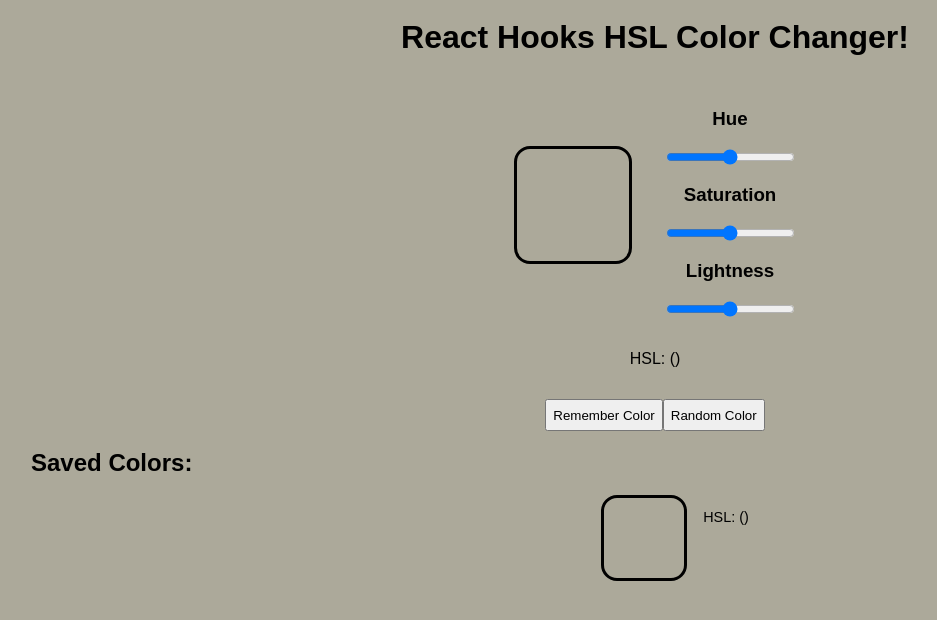
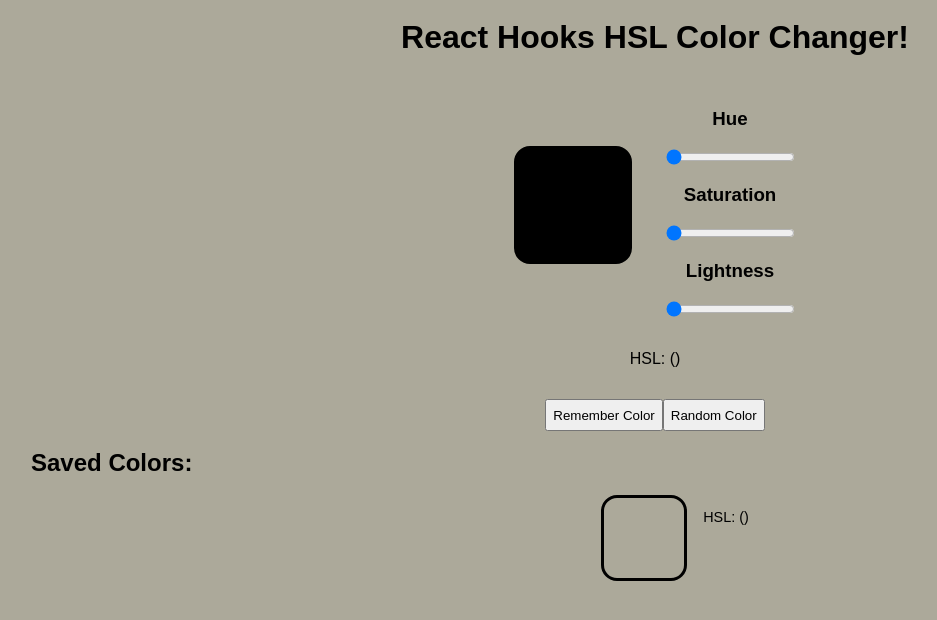
Before and after one commit to juanxsalazar/hsl-hooks, a React (Create React App) app: page / in a window 1280 px wide. Shown: the top 620 px of the page, without its empty margins (1-938 px from the left). Built offline with nearby package versions, Linux system fonts and the light colour scheme.

Commit message:
hsl input is working and changes background color

```diff
--- a/src/components/HelloWorld.js
+++ b/src/components/HelloWorld.js
@@ -1,18 +1,29 @@
-import React, { Component } from 'react'
+import React, { useState } from 'react'
 
-export default function HelloWorld () {
-    return <>
+export default function HelloWorld (props) {
+  const [hue, changeHue] = useState(0)
+  const [saturation, changeSaturation] = useState(0)
+  const [lightness, changeLightness] = useState(0)
+
+   return <>
     <header>
     <h1>React Hooks HSL Color Changer!</h1>
     <section>
-      <section className="square"></section>
+      <section className="square"
+        style={{
+          backgroundColor: `hsl(${hue},${saturation}%,${lightness}%)`
+        }}
+      ></section>
       <section className="controls">
       <h3>Hue</h3>
-      <input type="range"/>
+      <input type="range" value={hue} max="360"
+      onChange={event => changeHue(event.target.value)}/>
       <h3>Saturation</h3>
-      <input type="range"/>
+      <input type="range" value={saturation}
+      onChange={event => changeSaturation(event.target.value)}/>
       <h3>Lightness</h3>
-      <input type="range"/>
+      <input type="range" value={lightness}
+      onChange={event => changeLightness(event.target.value)}/>
       </section>
     </section>
     <p>HSL: () </p>
```
